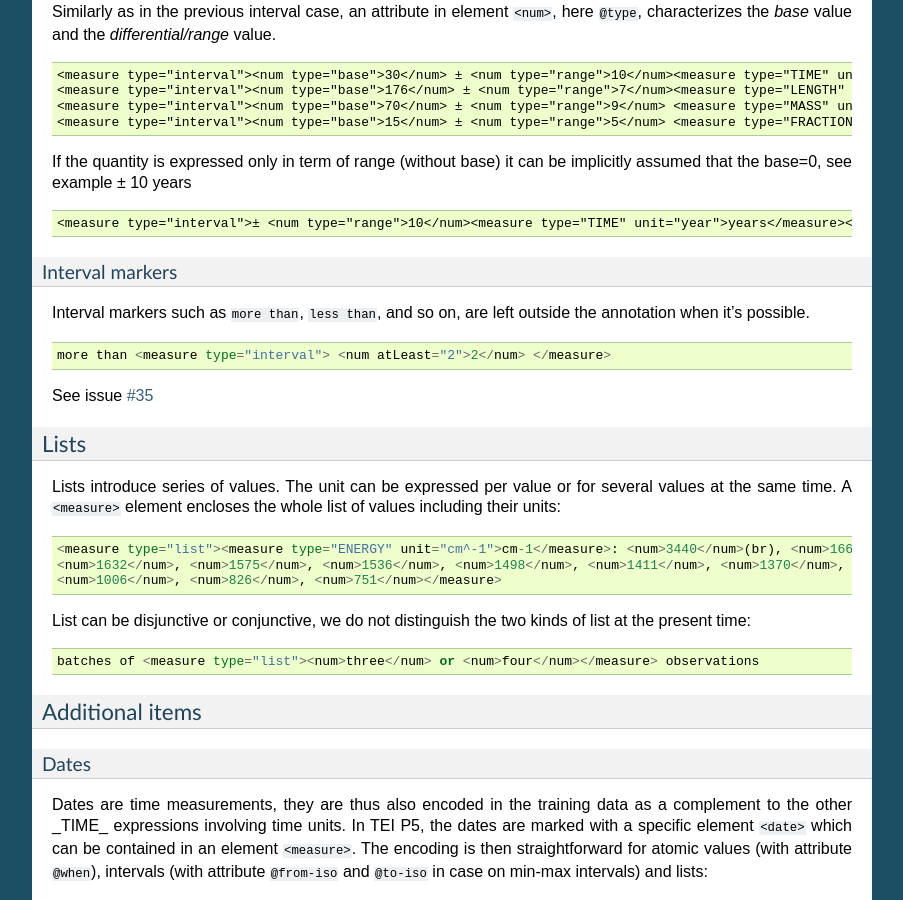
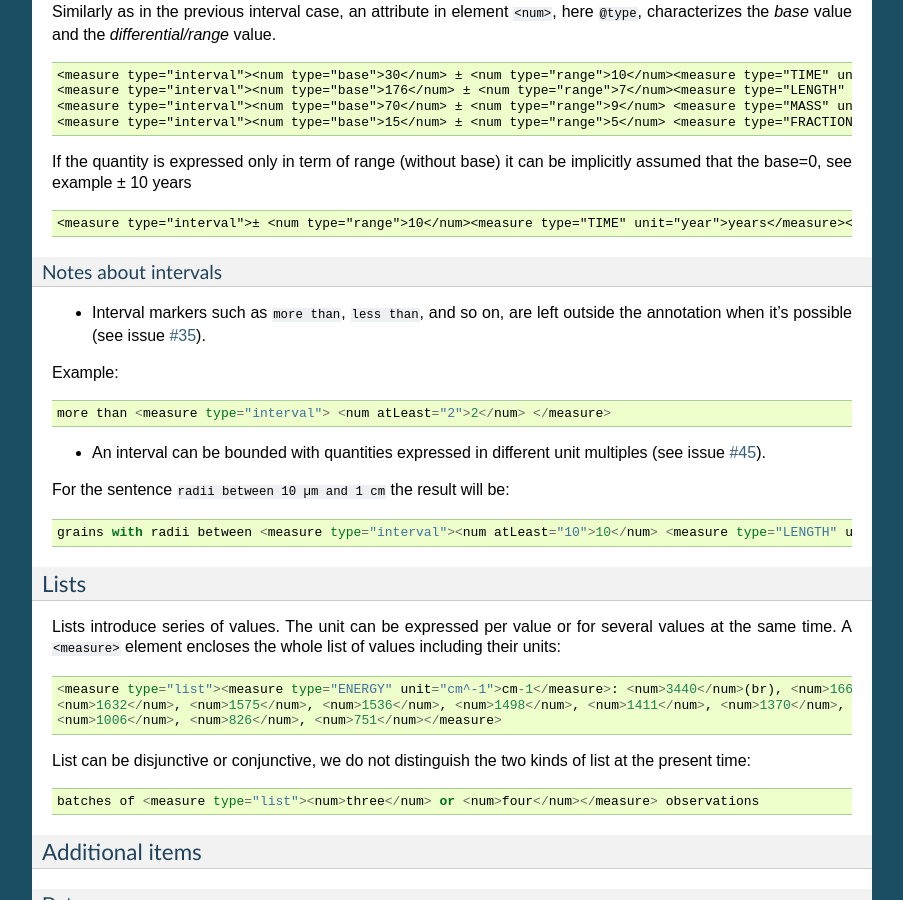
Before and after one commit to lfoppiano/grobid-quantities, a Sphinx documentation site: the page built from doc/guidelines.rst, in a window 1280 px wide and 900 px high, scrolled down 2092 px. Shown: the whole window, without its empty margins (198-1101 px from the left). Built offline with Sphinx 7.4.7, drawn with Linux system fonts in a browser that asks for light colours; some of the changed text lies outside the part shown.

Commit message:
adding issue #45 to doc

```diff
--- a/doc/guidelines.rst
+++ b/doc/guidelines.rst
@@ -116,14 +116,19 @@ If the quantity is expressed only in term of range (without base) it can be impl
 ::
   <measure type="interval">± <num type="range">10</num><measure type="TIME" unit="year">years</measure></measure>
 
-Interval markers
-^^^^^^^^^^^^^^^^
+Notes about intervals
+^^^^^^^^^^^^^^^^^^^^^
 
-Interval markers such as ``more than``, ``less than``, and so on, are left outside the annotation when it's possible.
+• Interval markers such as ``more than``, ``less than``, and so on, are left outside the annotation when it's possible (see issue `#35 <https://github.com/kermitt2/grobid-quantities/issues/35>`_).
+Example:
 ::
   more than <measure type="interval"> <num atLeast="2">2</num> </measure>
 
-See issue `#35 <https://github.com/kermitt2/grobid-quantities/issues/35>`_
+• An interval can be bounded with quantities expressed in different unit multiples (see issue `#45 <https://github.com/kermitt2/grobid-quantities/issues/45>`_).
+For the sentence ``radii between 10 µm and 1 cm`` the result will be:
+::
+  grains with radii between <measure type="interval"><num atLeast="10">10</num> <measure type="LENGTH" unit="µm">µm</measure> and <num atMost="1">1</num> <measure type="LENGTH" unit="cm">cm</measure></measure>
+
 
 Lists
 ~~~~~
```
